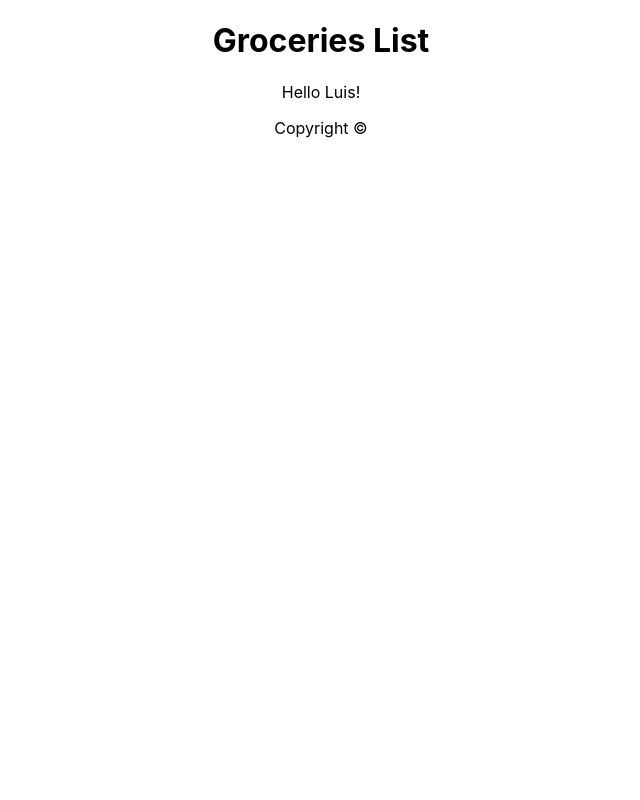
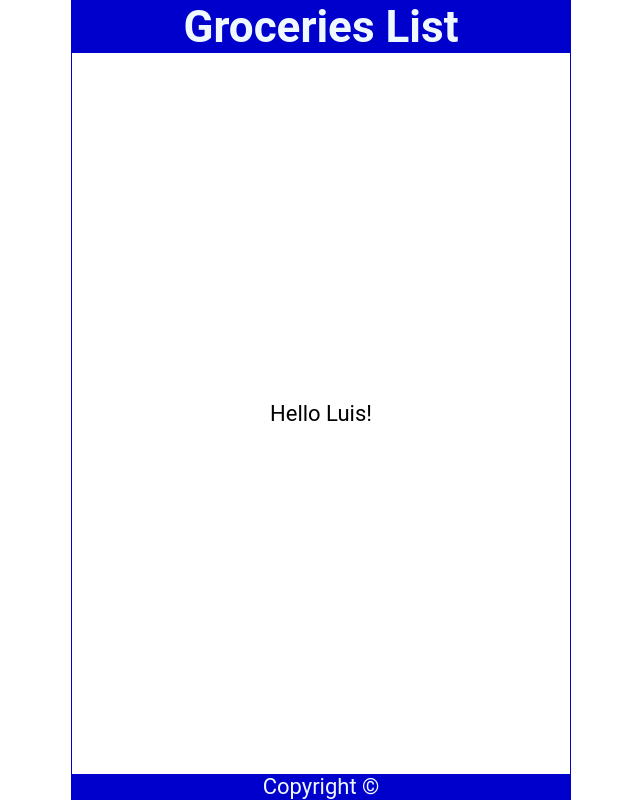
Before and after one commit to lcerenc661/React-app-1, a React (Create React App) app: page / in a window 1280 px wide. Shown: the whole page, without its empty margins (319-959 px from the left). Built offline with nearby package versions, Linux system fonts and the light colour scheme.

Commit message:
03 - Applying CSS Styles - Done

```diff
--- a/src/App.css
+++ /dev/null
@@ -1,38 +0,0 @@
-.App {
-  text-align: center;
-}
-
-.App-logo {
-  height: 40vmin;
-  pointer-events: none;
-}
-
-@media (prefers-reduced-motion: no-preference) {
-  .App-logo {
-    animation: App-logo-spin infinite 20s linear;
-  }
-}
-
-.App-header {
-  background-color: #282c34;
-  min-height: 100vh;
-  display: flex;
-  flex-direction: column;
-  align-items: center;
-  justify-content: center;
-  font-size: calc(10px + 2vmin);
-  color: white;
-}
-
-.App-link {
-  color: #61dafb;
-}
-
-@keyframes App-logo-spin {
-  from {
-    transform: rotate(0deg);
-  }
-  to {
-    transform: rotate(360deg);
-  }
-}
--- a/src/App.js
+++ b/src/App.js
@@ -1,4 +1,3 @@
-import "./App.css";
 import Header from "./Header";
 import Content from "./Content";
 import Footer from "./Footer";
--- a/src/index.css
+++ b/src/index.css
@@ -1,13 +1,60 @@
+/* || CSS RESET */
+
+* {
+  margin: 0;
+  padding: 0;
+  box-sizing: border-box;
+}
+
+html {
+  font-size: 22px;
+}
+
 body {
-  margin: 0;
-  font-family: -apple-system, BlinkMacSystemFont, 'Segoe UI', 'Roboto', 'Oxygen',
-    'Ubuntu', 'Cantarell', 'Fira Sans', 'Droid Sans', 'Helvetica Neue',
-    sans-serif;
+  min-width: 100vh;
+  font-family: "Roboto", "Oxygen", "Ubuntu", "Cantarell", "Fira Sans",
+    "Droid Sans", "Helvetica Neue", sans-serif;
   -webkit-font-smoothing: antialiased;
   -moz-osx-font-smoothing: grayscale;
 }
 
-code {
-  font-family: source-code-pro, Menlo, Monaco, Consolas, 'Courier New',
-    monospace;
+.App {
+  display: flex;
+  flex-direction: column;
+  justify-content: center;
+  align-items: center;
+  height: 100vh;
+  width: 100%;
+  max-width: 500px;
+  border: 1px solid mediumblue;
+  margin: auto;
 }
+
+header {
+  width: 100%;
+  padding: 0 0.25em;
+  background-color: mediumblue;
+  color: aliceblue;
+  display: flex;
+  justify-content: center;
+  align-items: center;
+}
+
+main {
+  width: 100%;
+  display: flex;
+  flex-direction: column;
+  flex-grow: 1;
+  justify-content: center;
+  align-items: center;
+  overflow-y: auto;
+}
+
+footer {
+  width: 100%;
+  padding: 0.25;
+  background-color: mediumblue;
+  color: aliceblue;
+  display: grid;
+  place-content: center;
+}
```
Also changed, not shown: src/Header.js (+5 -5 lines), src/logo.svg (deleted).
